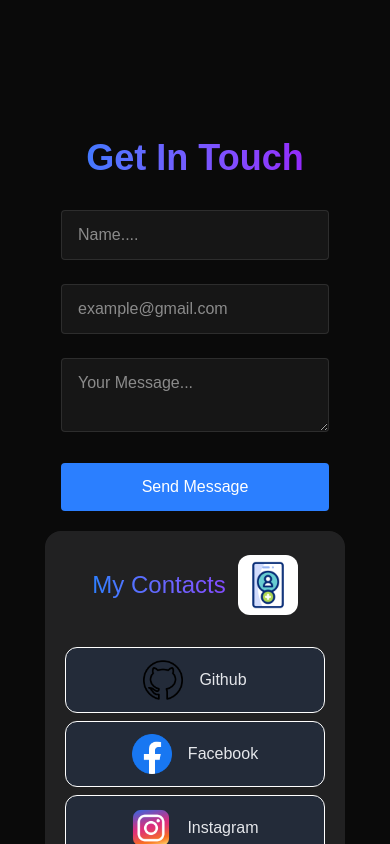
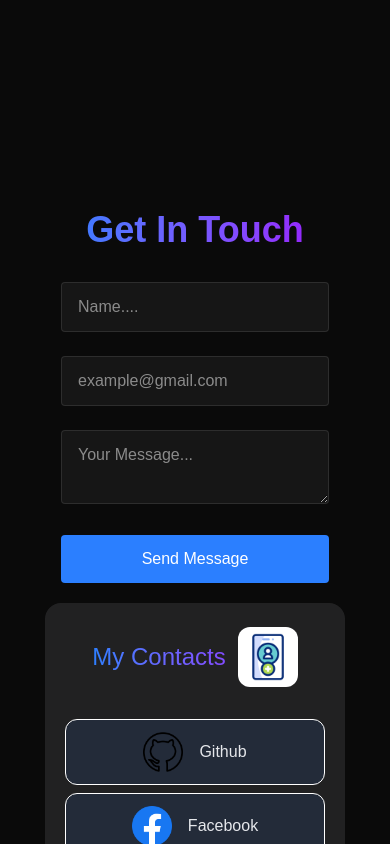
Before and after one commit to Samrat-Deula7/-Portfolio-, a React (Vite) app: page / in a window 390 px wide. Shown: the part 3340-4184 px from the top of the page. Built offline with nearby package versions, Linux system fonts and the light colour scheme.

Commit message:
Fixing some error of contact page occured in the mobile screen

```diff
--- a/src/components/Sections/About.jsx
+++ b/src/components/Sections/About.jsx
@@ -201,7 +201,7 @@ const About = () => {
                 </li>
               </ul>
             </div>
-            <div className="p-6 rounded-xl border-white/10 border hover:-translate-y-1 transition-all">
+            <div className="p-6 rounded-xl border-white/10 border hover:-translate-y-1 hover:border-white/50  transition-all">
               <h3 className="text-xl font-bold mb-4">👩🏻‍💻 Work Experience</h3>
               <div className="space-y-4 text-gray-300">
                 <div>
--- a/src/components/Sections/Contact.jsx
+++ b/src/components/Sections/Contact.jsx
@@ -39,7 +39,7 @@ const Contact = () => {
   return (
     <section
       id="contact"
-      className="min-h-screen flex items-center justify-center py-2"
+      className="min-h-screen flex items-center justify-center py-20"
     >
       <RevealOnScroll>
         <div className="flex flex-col lg:flex-row justify-between items-center space-y-5  lg:space-x-15 ">
```
